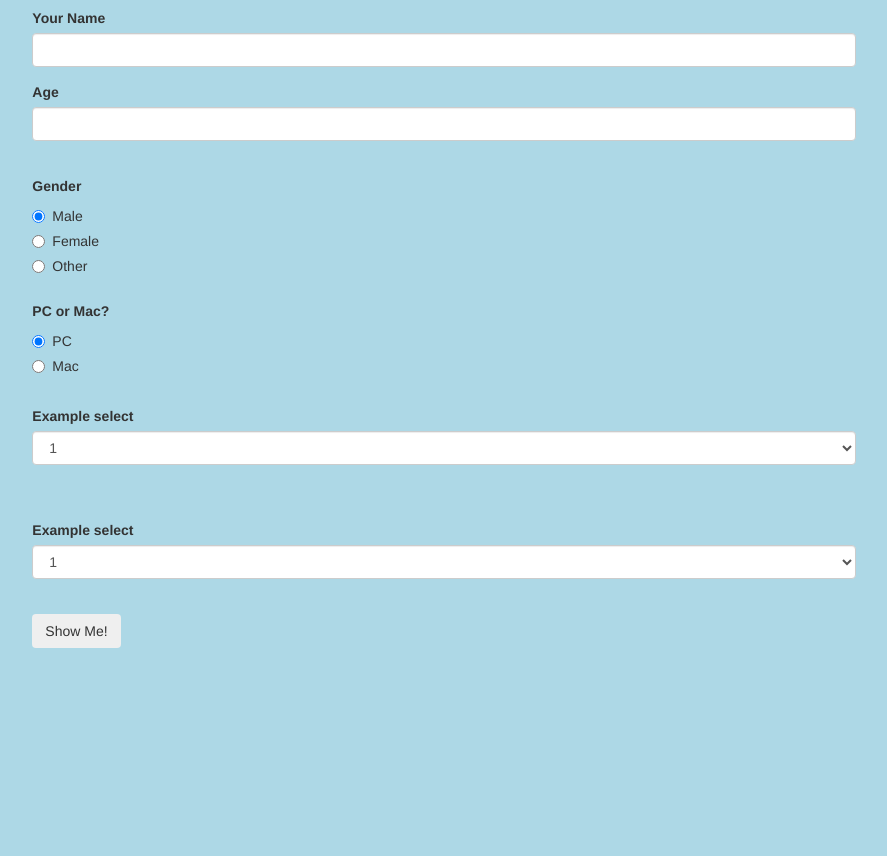
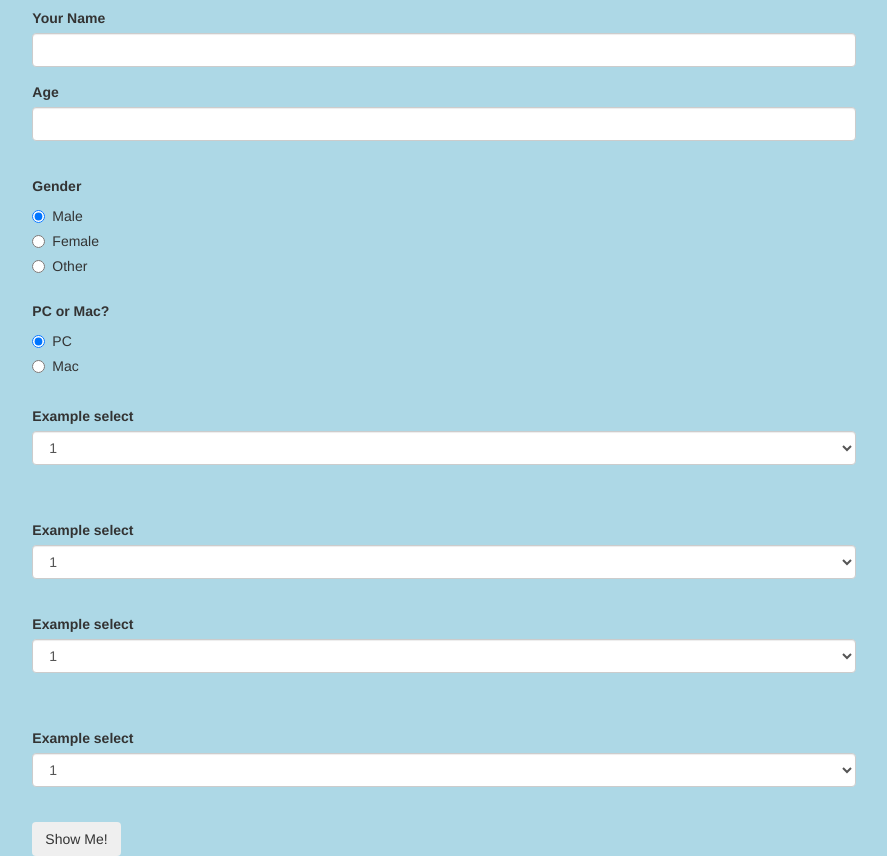
Before and after one commit to hisatokawaminami/track-suggester, a plain HTML site: page index.html in a window 1280 px wide. Shown: the part 205-1061 px from the top of the page, without its empty margins (196-1083 px from the left). Before the commit the page ends 853 px from the top, so only its background shows below. Drawn offline with Linux system fonts and the light colour scheme.

Commit message:
fix indentation

```diff
--- a/index.html
+++ b/index.html
@@ -18,13 +18,16 @@
           on the answer!</p>
 
         <h2>Let's get started!</h2></br>
+
         <form id="formOne">
+
 <!-- name -->
           <div class="form-group">
             <label for="yourName">Your Name</label>
             <input id="yourName" class="form-control" type="text">
           </div>
 <!-- name -->
+
 <!-- age -->
           <div class="form-group">
             <label for="age">Age</label>
@@ -33,155 +36,85 @@
 <!-- age -->
 
 <!-- radio buttons -->
-                  <div class="radio">
-                  <br/><p><strong>Gender</strong></p>
+          <div class="radio"><br/>
+            <p><strong>Gender</strong></p>
             <label for="gender">
-                      <input type="radio" name="gender" value="male" checked>
-                      Male
-                    </label>
+              <input type="radio" name="gender" value="male" checked>Male</label>
           </div>
           <div class="radio">
               <label>
-                      <input type="radio" name="gender" value="female">
-                      Female
-                    </label>
+                <input type="radio" name="gender" value="female">Female</label>
           </div>
           <div class="radio">
             <label>
-                      <input type="radio" name="gender" value="other">
-                    Other
-                    </label>
+              <input type="radio" name="gender" value="other">Other</label>
           </div>
 <!-- radio buttons -->
 
-                  <!-- radio buttons -->
-                  <div class="radio">
-                  </br><p><strong>PC or Mac?</strong></p>
+<!-- radio buttons 2 -->
+          <div class="radio"></br>
+            <p><strong>PC or Mac?</strong></p>
             <label for="computerType">
-                      <input type="radio" name="computerType" value="pc" checked>
-                      PC
-                    </label>
+              <input type="radio" name="computerType" value="pc" checked>PC</label>
           </div>
           <div class="radio">
             <label>
-                      <input type="radio" name="computerType" value="mac">
-                      Mac
-                    </label>
+              <input type="radio" name="computerType" value="mac">Mac</label>
           </div>
-                  <!-- radio buttons -->
-
-
-                  <!-- radio buttons -->
-                            <!-- <div class="radio">
-                            <br/><p><strong>Q1</strong></p>
-                              <label for="question1">
-                                <input type="radio" name="question1" value="1" checked>
-                                Male
-                              </label>
-                            </div>
-                            <div class="radio">
-                              <label>
-                                <input type="radio" name="question1" value="2">
-                                Female
-                              </label>
-                            </div>
-                            <div class="radio">
-                              <label>
-                                <input type="radio" name="question1" value="3">
-                              Other
-                              </label>
-                            </div> -->
-                  <!-- radio buttons --><!-- radio buttons -->
-                            <!-- <div class="radio">
-                            <br/><p><strong>Q2</strong></p>
-                              <label for="question2">
-                                <input type="radio" name="question2" value="1" checked>
-                                Male
-                              </label>
-                            </div>
-                            <div class="radio">
-                              <label>
-                                <input type="radio" name="question2" value="2">
-                                Female
-                              </label>
-                            </div>
-                            <div class="radio">
-                              <label>
-                                <input type="radio" name="question2" value="3">
-                              Other
-                              </label>
-                            </div> -->
-                            <!-- radio buttons -->
-
-
-
-
+<!-- radio buttons 2-->
 
 <!-- drop box 1 -->
-          <div class="form-group">
-      <br/><label for="rate">Example select</label>
+            <div class="form-group"><br/>
+              <label for="rate">Example select</label>
                 <select class="form-control" id="rate">
                   <option value="1">1</option>
                   <option value="2">2</option>
                   <option value="3">3</option>
-
-      </select>
-      </br>
+                </select></br>
             </div>
 <!-- drop box 1 -->
 
 <!-- drop box 2 -->
-<div class="form-group">
-<br/><label for="exampleFormControlSelect1">Example select</label>
+            <div class="form-group"><br/>
+              <label for="exampleFormControlSelect1">Example select</label>
                 <select class="form-control" id="rate2">
                   <option value="1a">1</option>
                   <option value="2a">2</option>
                   <option value="3a">3</option>
-</select>
-</br>
+                </select></br>
             </div>
 <!-- drop box 2 -->
 
 <!-- drop box3 -->
-<!-- <div class="form-group">
-<br/><label for="exampleFormControlSelect1">Example select</label>
+            <div class="form-group">
+              <label for="exampleFormControlSelect1">Example select</label>
                 <select class="form-control" id="exampleFormControlSelect1">
                   <option>1</option>
                   <option>2</option>
                   <option>3</option>
-<option>4</option>
-<option>5</option>
-</select>
-</br>
-</div> -->
+                </select>  </br>
+            </div>
 <!-- drop box 3 -->
 
 <!-- drop box 4 -->
-<!-- <div class="form-group">
-<br/><label for="exampleFormControlSelect1">Example select</label>
+            <div class="form-group"><br/>
+              <label for="exampleFormControlSelect1">Example select</label>
                 <select class="form-control" id="exampleFormControlSelect1">
                   <option>1</option>
                   <option>2</option>
                   <option>3</option>
-<option>4</option>
-<option>5</option>
-</select>
-</br>
-</div> -->
+                </select></br>
+            </div>
 <!-- drop box 4 -->
-
-
-
-
 
 <!-- submitt button -->
           <button type="submit" class="btn">Show Me!</button>
+<!-- submitt button -->
+
         </form>
-      <!-- submitt button -->
 
 
 <!-- suggest RUBY -->
-
             <div id="ruby">
               <div class="row well">
                 <h2>Our Suggestion</h2>
@@ -197,7 +130,6 @@
                     building web applications. It's most popular with startups and
                     smaller companies who are looking to build their product quickly.</p>
               </div>
-
             </div>
 <!-- suggest RUBY -->
 <!-- suggest CSS -->
@@ -229,9 +161,8 @@
                 a larger company on business software, C# is a great choice.
               </p>
             </div>
+<!-- suggeset C# -->
 
-        </div>
-        <!-- suggeset C# -->
       </div>
     </div>
   </div>
```
Lines whose indentation alone changed are shown as unchanged.
